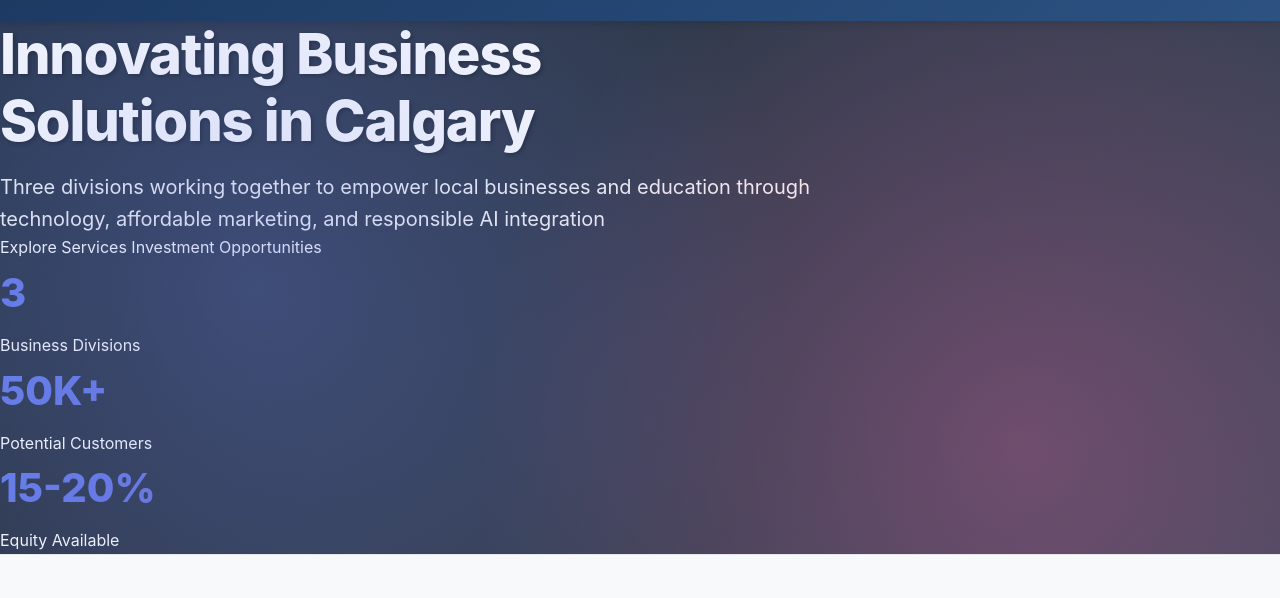
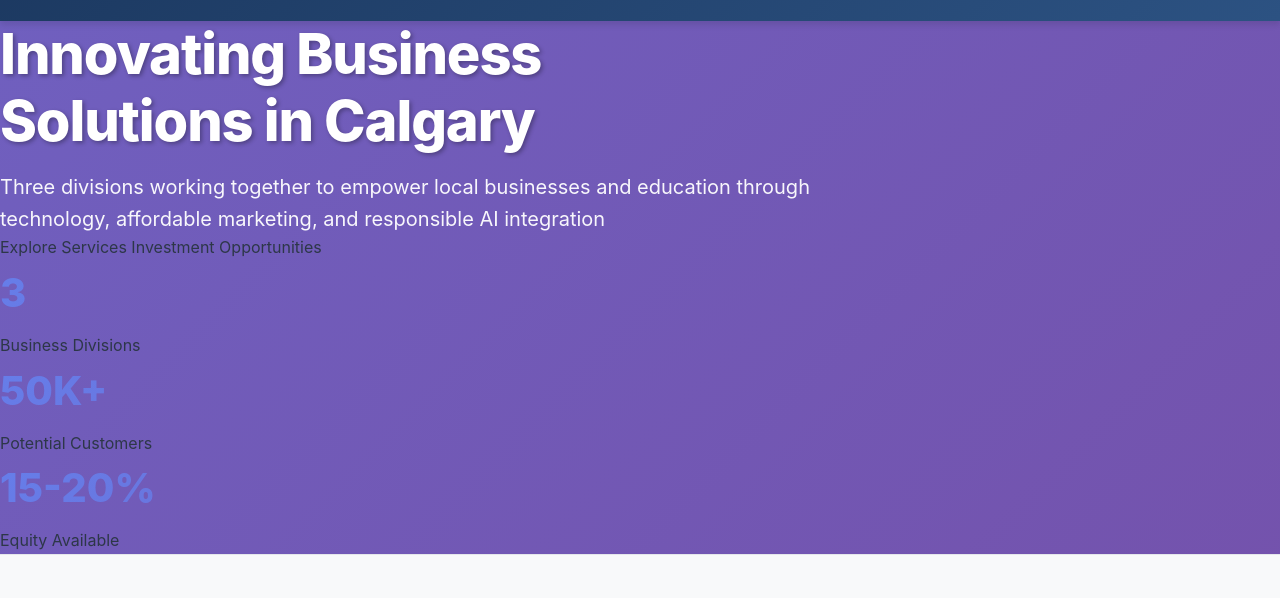
Before and after one commit to NextLogicGroup/Links, a plain HTML site: page index.html in a window 1280 px wide. Shown: the part 202-800 px from the top of the page. Drawn offline with Linux system fonts and the light colour scheme.

Commit message:
new repo

```diff
--- a/css/styles.css
+++ b/css/styles.css
@@ -234,30 +234,18 @@ nav a:hover {
 
 /* Hero */
 .hero {
-  background: linear-gradient(-45deg, #4a5568, #2d3748, #1a365d, #2c5282);
+  background: var(--primary-gradient);
   background-size: 400% 400%;
   animation: gradientShift 15s ease infinite;
-  color: white;
-  position: relative;
-  overflow: hidden;
 }
 
 .hero::before {
-  content: '';
-  position: absolute;
-  top: 0;
-  left: 0;
-  right: 0;
-  bottom: 0;
   background: radial-gradient(circle at 20% 50%, rgba(102, 126, 234, 0.3) 0%, transparent 50%),
-              radial-gradient(circle at 80% 80%, rgba(237, 100, 166, 0.3) 0%, transparent 50%);
-  pointer-events: none;
+              radial-gradient(circle at 80% 80%, rgba(102, 126, 234, 0.3) 0%, transparent 50%);
 }
 
 .hero .container {
-  position: relative;
-  z-index: 1;
-  background: linear-gradient(-45deg, #4a5568, #2d3748, #1a365d, #2c5282);
+  background: var(--primary-gradient);
 }
 
 .hero h1 {
```
